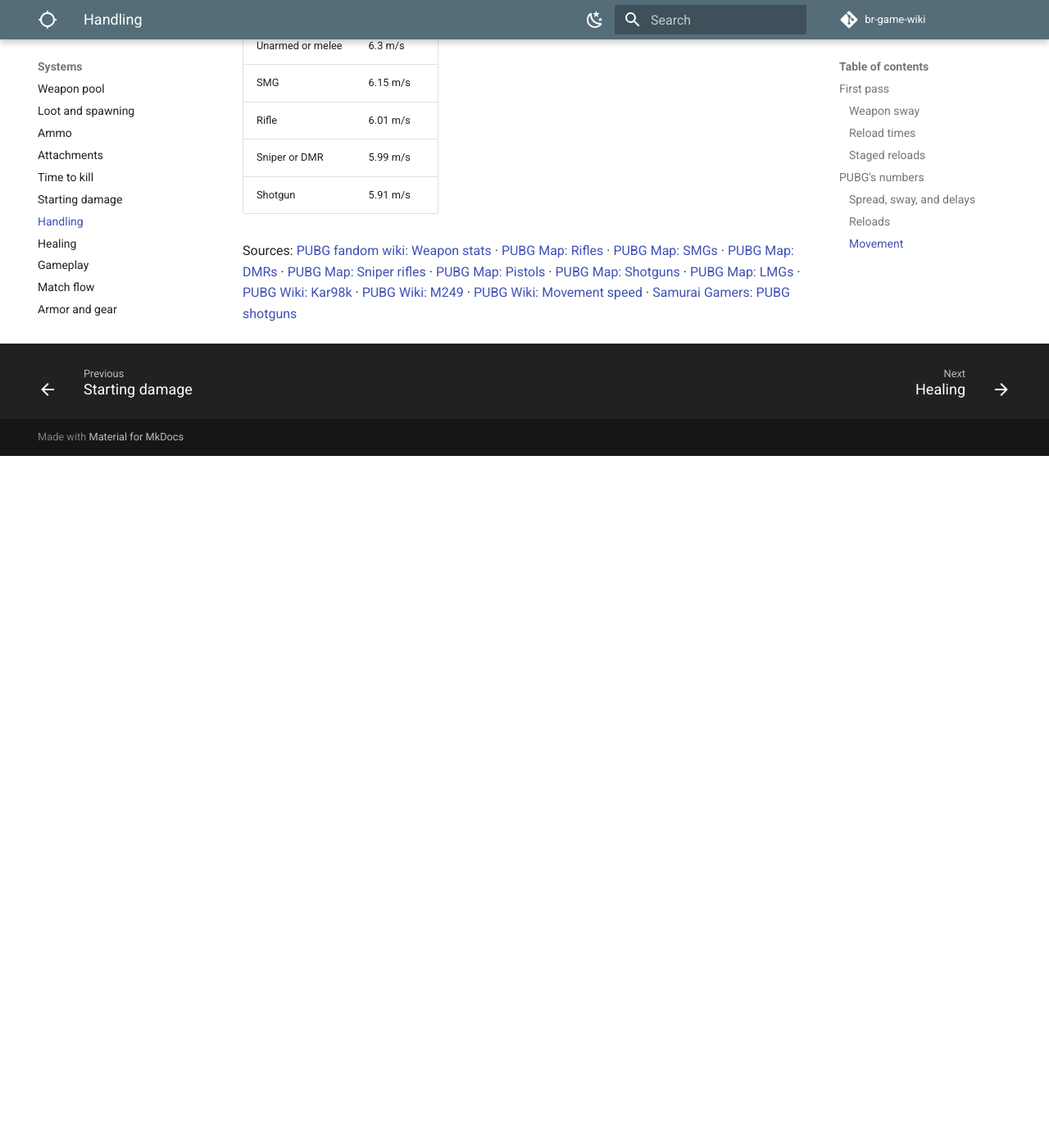
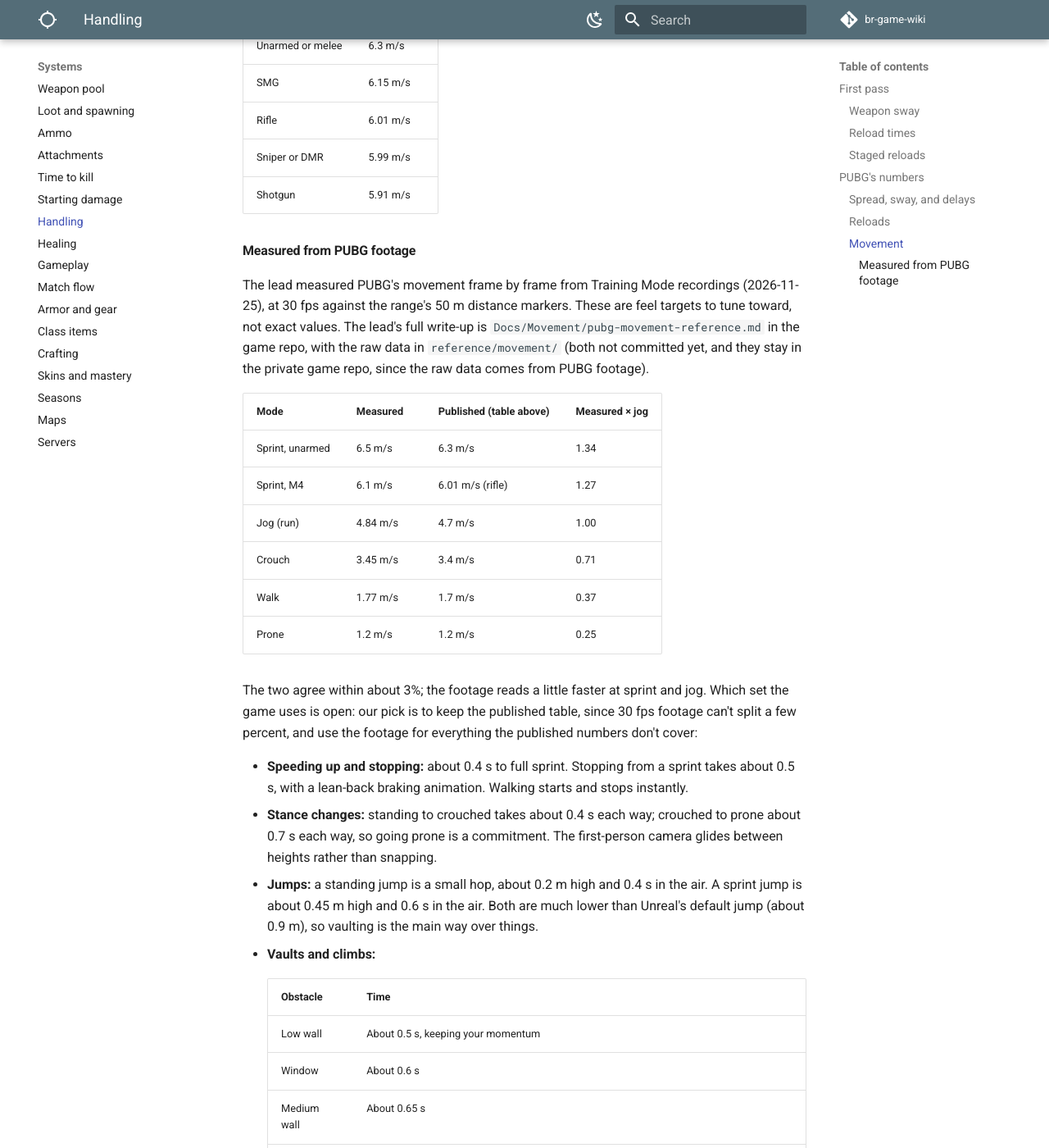
Before and after one commit to DerrickSpartan1/br-game-wiki, an MkDocs documentation site: the page built from docs/systems/handling.md, in a window 1280 px wide and 1400 px high, scrolled down 8689 px. Shown: the whole window at 82% size. Built offline with MkDocs 1.6.1 and Material for MkDocs 9.7.7, drawn with Linux system fonts in a browser that asks for light colours; comment, search, counter and statistics services are not loaded; before the commit the page ends 9245 px from its top, so only the background shows below that; some of the changed text lies outside the part shown.

Commit message:
Handling: the lead's PUBG movement measurements filed (speeds, speeding up and stopping, stances, jumps, vaults, lean); published vs measured speeds queued for the owner
Co-Authored-By: Claude Opus 5.5 <noreply@anthropic.com>
Claude-Session: https://claude.ai/code/session_01LAp2s4euUjj6HZthupXLj4

```diff
--- a/docs/systems/handling.md
+++ b/docs/systems/handling.md
@@ -173,4 +173,35 @@ PUBG's speeds by stance, and by what's in your hands while sprinting. Checked ag
 | Sniper or DMR | 5.99 m/s |
 | Shotgun | 5.91 m/s |
 
+#### Measured from PUBG footage
+
+The lead measured PUBG's movement frame by frame from Training Mode recordings (2026-11-25), at 30 fps against the range's 50 m distance markers. These are feel targets to tune toward, not exact values. The lead's full write-up is `Docs/Movement/pubg-movement-reference.md` in the game repo, with the raw data in `reference/movement/` (both not committed yet, and they stay in the private game repo, since the raw data comes from PUBG footage).
+
+| Mode | Measured | Published (table above) | Measured × jog |
+| --- | --- | --- | --- |
+| Sprint, unarmed | 6.5 m/s | 6.3 m/s | 1.34 |
+| Sprint, M4 | 6.1 m/s | 6.01 m/s (rifle) | 1.27 |
+| Jog (run) | 4.84 m/s | 4.7 m/s | 1.00 |
+| Crouch | 3.45 m/s | 3.4 m/s | 0.71 |
+| Walk | 1.77 m/s | 1.7 m/s | 0.37 |
+| Prone | 1.2 m/s | 1.2 m/s | 0.25 |
+
+The two agree within about 3%; the footage reads a little faster at sprint and jog. Which set the game uses is open: our pick is to keep the published table, since 30 fps footage can't split a few percent, and use the footage for everything the published numbers don't cover:
+
+- **Speeding up and stopping:** about 0.4 s to full sprint. Stopping from a sprint takes about 0.5 s, with a lean-back braking animation. Walking starts and stops instantly.
+- **Stance changes:** standing to crouched takes about 0.4 s each way; crouched to prone about 0.7 s each way, so going prone is a commitment. The first-person camera glides between heights rather than snapping.
+- **Jumps:** a standing jump is a small hop, about 0.2 m high and 0.4 s in the air. A sprint jump is about 0.45 m high and 0.6 s in the air. Both are much lower than Unreal's default jump (about 0.9 m), so vaulting is the main way over things.
+- **Vaults and climbs:**
+
+    | Obstacle | Time |
+    | --- | --- |
+    | Low wall | About 0.5 s, keeping your momentum |
+    | Window | About 0.6 s |
+    | Medium wall | About 0.65 s |
+    | High wall | About 2.1 s (pull up 0.6 s, climb onto the top 0.7 s, drop and land 0.8 s), with no way to act during it |
+
+- **Lean:** about 0.25 to 0.3 s each way. In first person it's mostly a sideways slide of the camera, with little tilt.
+- **Not measured yet:** walking while aiming down sights, strafing and backpedaling speeds, other weapon types, first-person camera heights, and fall damage.
+- **The lead's starting values in Unreal:** jog 484 cm/s; sprint ×1.34 unarmed and ×1.27 with a rifle; walk 177 cm/s; crouch 345 cm/s; prone 120 cm/s; a jump of about 300 cm/s upward; and sprint braking tuned so a full sprint stops in about 0.5 s. These are the measured speeds; if the published table is kept, jog is 470 cm/s, walk 170, crouch 340, and sprint 630 unarmed.
+
 Sources: [PUBG fandom wiki: Weapon stats](https://pubg.fandom.com/wiki/Weapon_Stats_for_PLAYERUNKNOWN%27s_BATTLEGROUNDS) · [PUBG Map: Rifles](https://pubgmap.io/weapons/rifles.html) · [PUBG Map: SMGs](https://pubgmap.io/weapons/smg.html) · [PUBG Map: DMRs](https://pubgmap.io/weapons/dmr.html) · [PUBG Map: Sniper rifles](https://pubgmap.io/weapons/sniper.html) · [PUBG Map: Pistols](https://pubgmap.io/weapons/pistols.html) · [PUBG Map: Shotguns](https://pubgmap.io/weapons/shotguns.html) · [PUBG Map: LMGs](https://pubgmap.io/weapons/lmg.html) · [PUBG Wiki: Kar98k](https://pubg.wiki.gg/wiki/Kar98K) · [PUBG Wiki: M249](https://pubg.wiki.gg/wiki/M249) · [PUBG Wiki: Movement speed](https://pubg.wiki.gg/wiki/Movement_Speed) · [Samurai Gamers: PUBG shotguns](https://samurai-gamers.com/playerunknowns-battlegrounds-pubg/shotgun-stats-guide/)
```
Also changed, not shown: docs/planning/changelog.md (+1 -0 lines), docs/planning/chat-notes.md (+1 -0 lines), docs/planning/to-do.md (+2 -0 lines).
